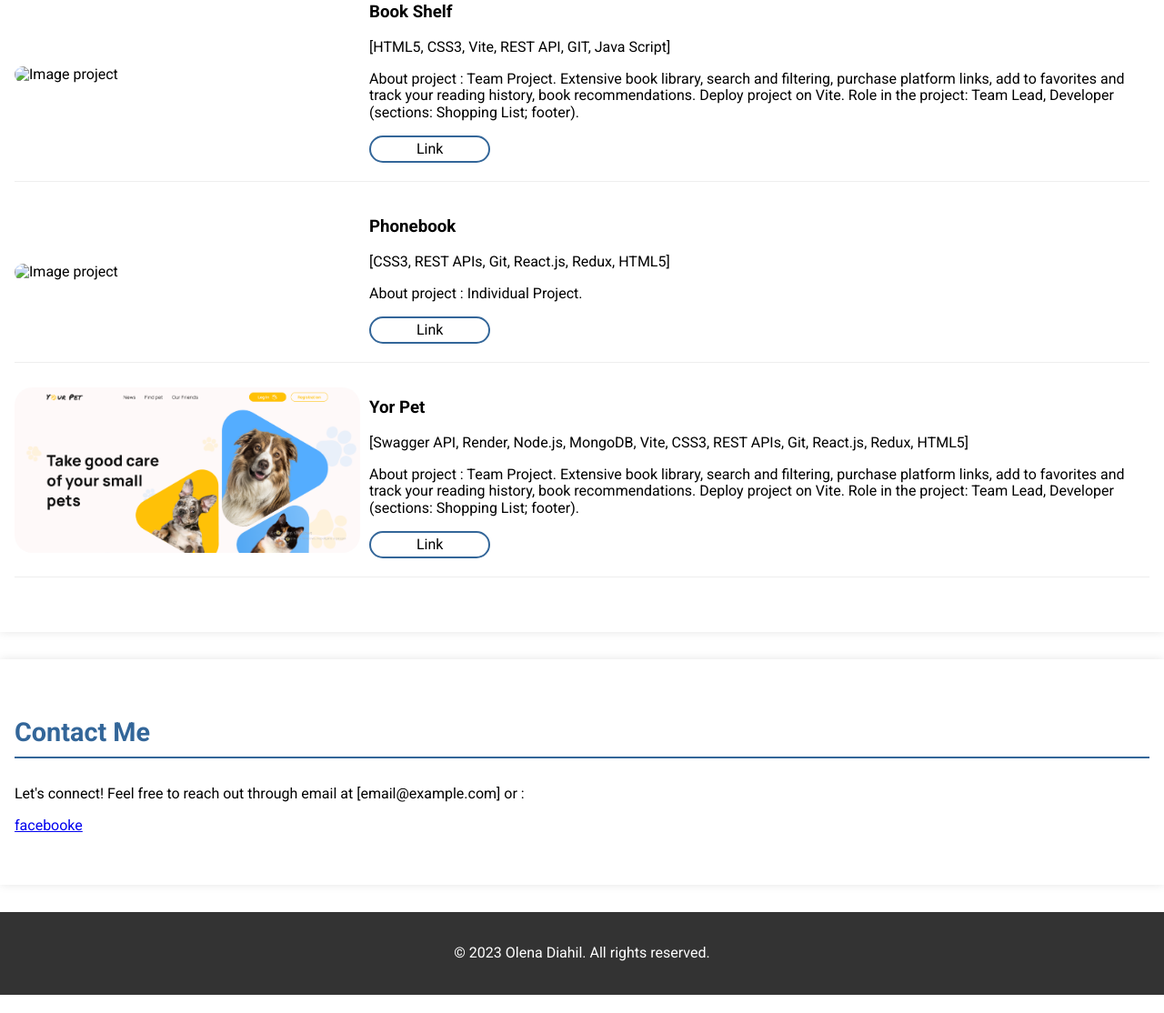
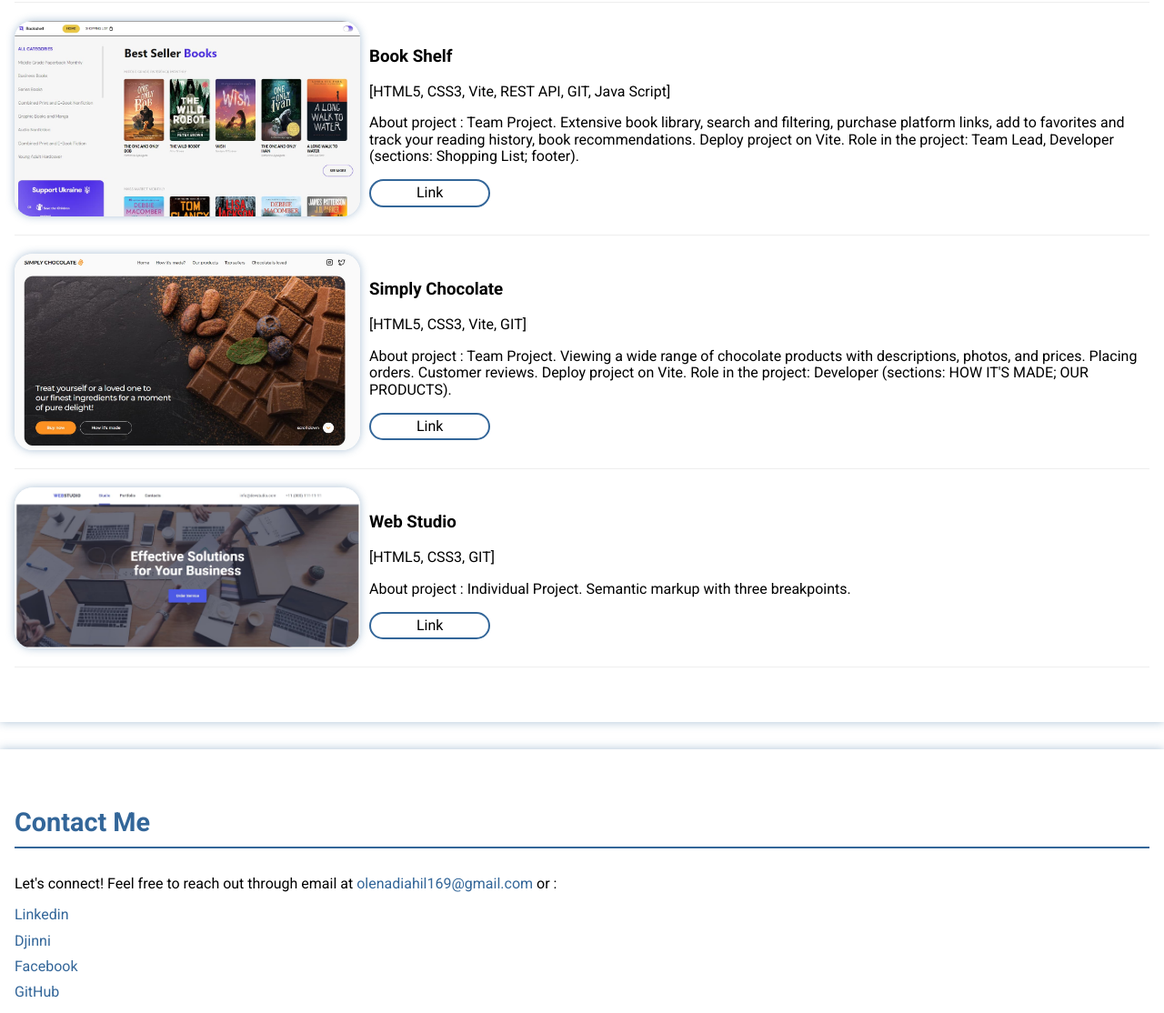
Before and after one commit to OlenaDiahil/Portfolio, a plain HTML site: page index.html in a window 1280 px wide. Shown: the part 1418-2532 px from the top of the page at 91% size. Drawn offline with nearby package versions, Linux system fonts and the light colour scheme.

Commit message:
add image from project

```diff
--- a/css/styles.css
+++ b/css/styles.css
@@ -9,7 +9,6 @@ body {
     --basic-background: #fff;
     --background-color: #336699;
     --white-text: #FFFFFF;
-    --focus-color: #404BBF;
     --duration: 250ms;
     --timing-function: cubic-bezier(0.4, 0, 0.2, 1);
 }
@@ -54,7 +53,7 @@ header p {
 
 section {
     background-color: var(--basic-background);
-    box-shadow: 0 0 10px rgba(0, 0, 0, 0.1);
+    box-shadow: 0 0 10px rgba(51, 102, 153, 0.4);
     margin: 30px 0;
     padding: 40px 0;
 }
@@ -80,9 +79,11 @@ li {
 .img-project {
     width: 100%;
     border-radius: 20px;
+    box-shadow: 0 0 10px rgba(51,102,153, 0.4);
 }
 
 @media screen and (min-width: 768px) {
+
     .img-project {
         max-width: 768px;
     }
@@ -117,7 +118,24 @@ li {
     background-color: transparent;
     border-radius: 20px;
     padding: 4px 50px;
+    transition: box-shadow var(--duration) var(--timing-function);
+}
 
+.project-link:hover,
+.project-link:focus {
+    box-shadow: 0 0 10px rgba(51, 102, 153, 0.4);
+}
+
+.connect-link {
+    color: var(--body-text);
+    font-style: normal;
+    text-decoration: none;
+    transition: color var(--duration) var(--timing-function);
+}
+
+.connect-link:hover,
+.connect-link:focus {
+    color: #1daee3;
 }
 
 footer {
--- a/index.html
+++ b/index.html
@@ -35,16 +35,34 @@
             <h2>Projects</h2>
             <ul>
                 <li class="project">
-                    <img class="img-project" src="" alt="Image project" />
+                    <img class="img-project" src="/img/your-pet.jpg" alt="Image project"/>
                     <div class="desription">
-                        <h3>Web Studio</h3>
-                        <p>[HTML5, CSS3, GIT]</p>
-                        <p>About project : Individual Project. Semantic markup with three breakpoints.</p>
+                        <h3>Yor Pet</h3>
+                        <p>[Swagger API, Render, Node.js, MongoDB, Vite, CSS3, REST APIs, Git, React.js, Redux, HTML5]</p>
+                        <p>About project : Team Project. Extensive book library, search and filtering, purchase platform links, add to favorites and track your reading history, book recommendations. Deploy project on Vite. Role in the project: Team Lead, Developer (sections: Shopping List; footer).</p>
                         <a href="#"><button class="project-link" type="button">Link</button></a>
                     </div>
                 </li>
                 <li class="project">
-                    <img class="img-project" src="" alt="Image project" />
+                    <img class="img-project" src="/img/phonebook.jpg" alt="Image project" />
+                    <div class="desription">
+                        <h3>Phonebook</h3>
+                        <p>[CSS3, REST APIs, Git, React.js, Redux, HTML5]</p>
+                        <p>About project : Individual Project. </p>
+                        <a href="#"><button class="project-link" type="button">Link</button></a>
+                    </div>
+                </li>
+                <li class="project">
+                    <img class="img-project" src="/img/bookshelf.jpg" alt="Image project" />
+                    <div class="desription">
+                        <h3>Book Shelf</h3>
+                        <p>[HTML5, CSS3, Vite, REST API, GIT, Java Script]</p>
+                        <p>About project : Team Project. Extensive book library, search and filtering, purchase platform links, add to favorites and track your reading history, book recommendations. Deploy project on Vite. Role in the project: Team Lead, Developer (sections: Shopping List; footer).</p>
+                        <a href="#"><button class="project-link" type="button">Link</button></a>
+                    </div>
+                </li>
+                <li class="project">
+                    <img class="img-project" src="/img/chocolate.jpg" alt="Image project" />
                     <div class="desription">
                         <h3>Simply Chocolate</h3>
                         <p>[HTML5, CSS3, Vite, GIT]</p>
@@ -53,30 +71,12 @@
                     </div>
                 </li>
                 <li class="project">
-                    <img class="img-project" src="" alt="Image project" />
+                    <img class="img-project" src="/img/web-studio.jpg" alt="Image project" />
                     <div class="desription">
-                        <h3>Book Shelf</h3>
-                        <p>[HTML5, CSS3, Vite, REST API, GIT, Java Script]</p>
-                        <p>About project : Team Project. Extensive book library, search and filtering, purchase platform links, add to favorites and track your reading history, book recommendations. Deploy project on Vite. Role in the project: Team Lead, Developer (sections: Shopping List; footer).</p>
-                        <a href="#"><button class="project-link" type="button">Link</button></a>
-                    </div>
-                </li>
-                <li class="project">
-                    <img class="img-project" src="" alt="Image project" />
-                    <div class="desription">
-                        <h3>Phonebook</h3>
-                        <p>[CSS3, REST APIs, Git, React.js, Redux, HTML5]</p>
-                        <p>About project : Individual Project. </p>
-                        <a href="#"><button class="project-link" type="button">Link</button></a>
-                    </div>
-                </li>
-                <li class="project">
-                    <img class="img-project" src="./img/Снимок экрана 2023-12-05 134257.png" alt="Image project"/>
-                    <div class="desription">
-                        <h3>Yor Pet</h3>
-                        <p>[Swagger API, Render, Node.js, MongoDB, Vite, CSS3, REST APIs, Git, React.js, Redux, HTML5]</p>
-                        <p>About project : Team Project. Extensive book library, search and filtering, purchase platform links, add to favorites and track your reading history, book recommendations. Deploy project on Vite. Role in the project: Team Lead, Developer (sections: Shopping List; footer).</p>
-                        <a href="#"><button class="project-link" type="button">Link</button></a>
+                        <h3>Web Studio</h3>
+                        <p>[HTML5, CSS3, GIT]</p>
+                        <p>About project : Individual Project. Semantic markup with three breakpoints.</p>
+                        <a href="https://olenadiahil.github.io/Web-Studio/"><button class="project-link" type="button">Link</button></a>
                     </div>
                 </li>
             </ul>
@@ -86,12 +86,12 @@
     <section id="contact">
         <div class="container">
             <h2>Contact Me</h2>
-            <p>Let's connect! Feel free to reach out through email at [email@example.com] or :
-                <ul>
-                    <li><a href="#">facebooke</a></li>
-                    <li><a href="#"></a></li>
-                    <li><a href="#"></a></li>
-                    <li><a href="#"></a></li>
+            <p>Let's connect! Feel free to reach out through email at <a class="connect-link" href="olenadiahil169@gmail.com">olenadiahil169@gmail.com</a> or :
+                <ul class="connect-list">
+                    <li><a class="connect-link" href="https://www.linkedin.com/in/olena-diahil/">Linkedin</a></li>
+                    <li><a class="connect-link" href="https://djinni.co/q/7959f8ba04/">Djinni</a></li>
+                    <li><a class="connect-link" href="https://www.facebook.com/OlenaDiahil">Facebook</a></li>
+                    <li><a class="connect-link" href="https://github.com/OlenaDiahil">GitHub</a></li>
                 </ul>
             </p>
         </div>
```
Also changed, not shown: img/bookshelf.jpg (added), img/chocolate.jpg (added), img/phonebook.jpg (added), img/web-studio.jpg (added), img/your-pet.jpg (added), img/Снимок экрана 2023-12-05 134257.png (deleted).
